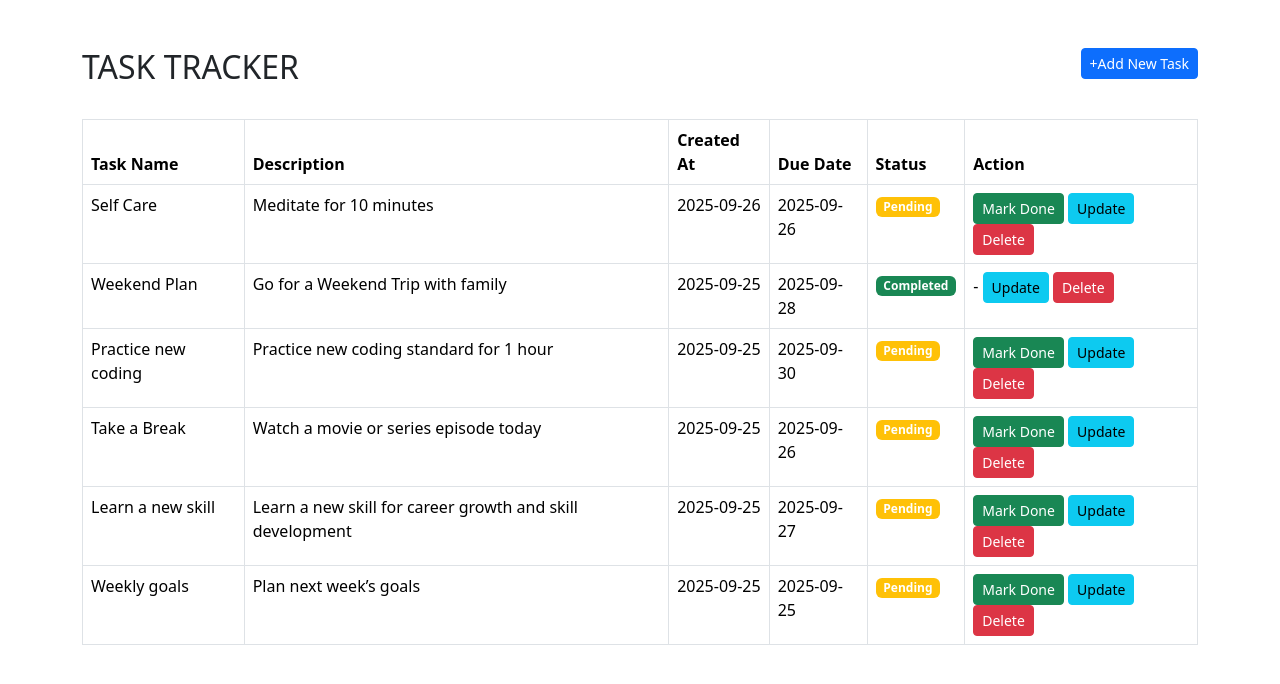
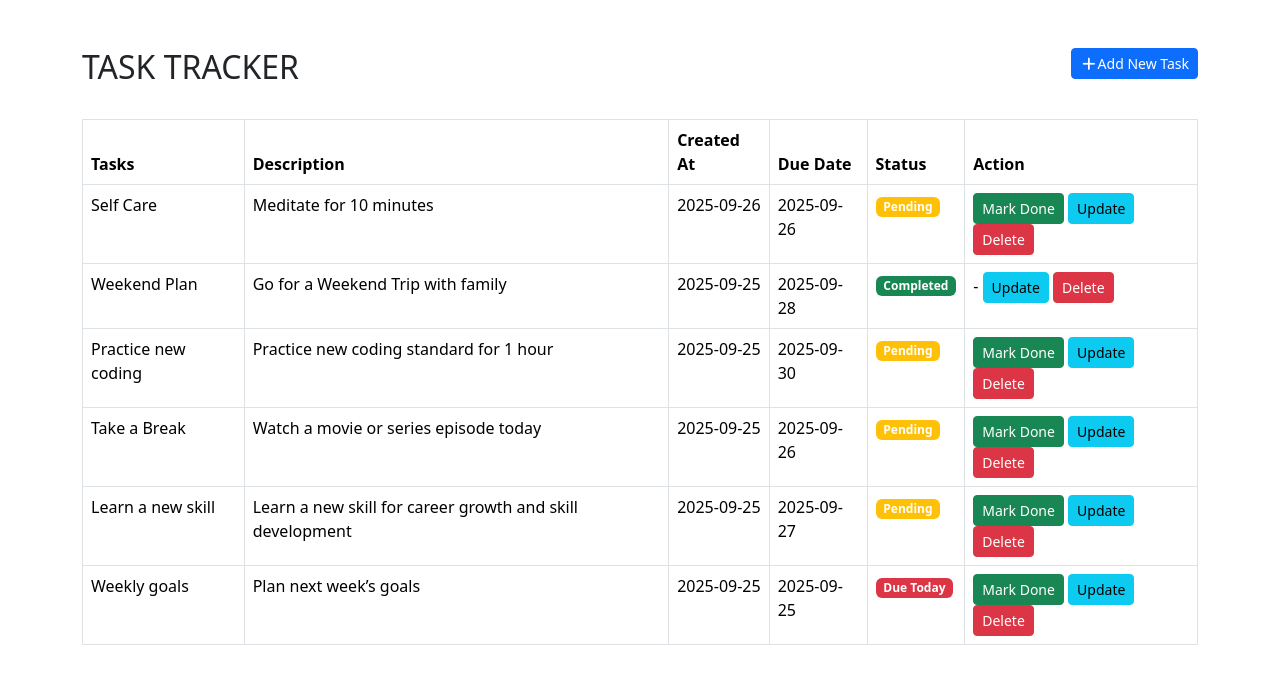
Before and after one commit to adithyaaneesh/python-todo-list, a Django app: page / in a window 1280 px wide. Shown: the top 684 px of the page. Run offline with Django 5.2, Linux system fonts and the light colour scheme; data comes from the database, SQL or seed files in the repository; both versions use the stored data as it was after the commit; some libraries are stand-ins or nearby versions.

Commit message:
Add warning message

```diff
--- a/todo_app/templates/home.html
+++ b/todo_app/templates/home.html
@@ -4,18 +4,19 @@
     <meta charset="UTF-8">
     <meta name="viewport" content="width=device-width, initial-scale=1.0">
     <link href="https://cdn.jsdelivr.net/npm/bootstrap@5.3.2/dist/css/bootstrap.min.css" rel="stylesheet">
+    <link rel="stylesheet" href="https://cdnjs.cloudflare.com/ajax/libs/font-awesome/7.0.1/css/all.min.css" />
     <title>Todo-List</title>
 </head>
 <body>
     <div class="container mt-5">
         <div class="d-flex justify-content-between align-items-center mb-4">
             <h2>TASK TRACKER</h2>
-            <a href="{% url 'add_task' %}" class="btn btn-primary btn-sm mb-3">+Add New Task</a>
+            <a href="{% url 'add_task' %}" class="btn btn-primary btn-sm mb-3"><i class="fa-solid fa-plus"></i>Add New Task</a>
         </div>
         <table class="table table-hover table-bordered mb-0">
             <thead>
                 <tr>
-                    <th>Task Name</th>
+                    <th>Tasks</th>
                     <th>Description</th>
                     <th>Created At</th>
                     <th>Due Date</th>
@@ -32,11 +33,18 @@
                     <td>{{ task.due_date|date:"Y-m-d" }}</td>
                     <td>
                         {% if task.complete_task %}
-                        <span class="badge bg-success">Completed</span>
+                            <span class="badge bg-success">Completed</span>
                         {% else %}
-                        <span class="badge bg-warning">Pending</span>
+                            {% if task.due_date == today %}
+                                <span class="badge bg-danger">Due Today</span>
+                            {% elif task.due_date and task.due_date < today %}
+                                <span class="badge bg-dark">Overdue</span>
+                            {% else %}
+                                <span class="badge bg-warning">Pending</span>
+                            {% endif %}
                         {% endif %}
                     </td>
+
                     <td>
                         {% if not task.complete_task %}
                         <a href="{% url 'complete_task' task.id %}" class="btn btn-success btn-sm">Mark Done</a>
--- a/todo_app/templates/update_task.html
+++ b/todo_app/templates/update_task.html
@@ -30,6 +30,10 @@
                                 <input type="date" class="form-control" id="due_date" name="due_date"
                                     value="{{ task.due_date|date:'Y-m-d' }}">
                             </div>
+                            <div class="mb-3">
+                                <input type="checkbox" name="status" id="status" {% if task.complete_task %}checked{% endif %}>
+                                <label for="status">Completed</label>
+                            </div>
                             <button type="submit" class="btn btn-success">Update Task</button>
                             <a href="{% url 'home' %}" class="btn btn-secondary ms-2">Cancel</a>
                         </form>
--- a/todo_app/views.py
+++ b/todo_app/views.py
@@ -1,3 +1,4 @@
+from datetime import date
 from django.shortcuts import get_object_or_404, redirect, render
 from django.utils import timezone
 from .models import Todo
@@ -20,7 +21,8 @@ def add_task(request):
 
 def task_list(request):
     tasks = Todo.objects.all().order_by("-created_at")
-    return render(request,'home.html',{'tasks':tasks})
+    today = date.today()
+    return render(request,'home.html',{'tasks':tasks, 'today':today })
 
 def complete_task(request,task_id):
     task = get_object_or_404(Todo,id=task_id)
@@ -32,14 +34,15 @@ def update_task(request,task_id):
     task = get_object_or_404(Todo,id=task_id)
 
     if request.method == "POST":
-        title = request.POST['title']
-        description = request.POST['description']
-        due_date = request.POST['due_date']
-
+        title = request.POST.get('title')
+        description = request.POST.get('description')
+        due_date = request.POST.get('due_date')
+        status = request.POST.get('status')
         if title and description:
             task.title =title
             task.description = description
             task.due_date = due_date if due_date else None
+            task.complete_task = "status" in request.POST
             task.save()
             return redirect('home')
     return render(request,'update_task.html',{'task':task})
```
Also changed, not shown: db.sqlite3.
